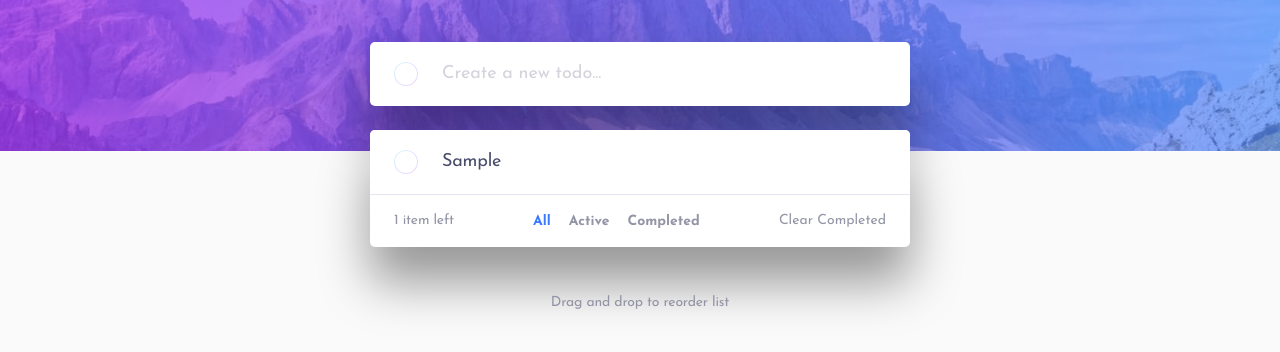
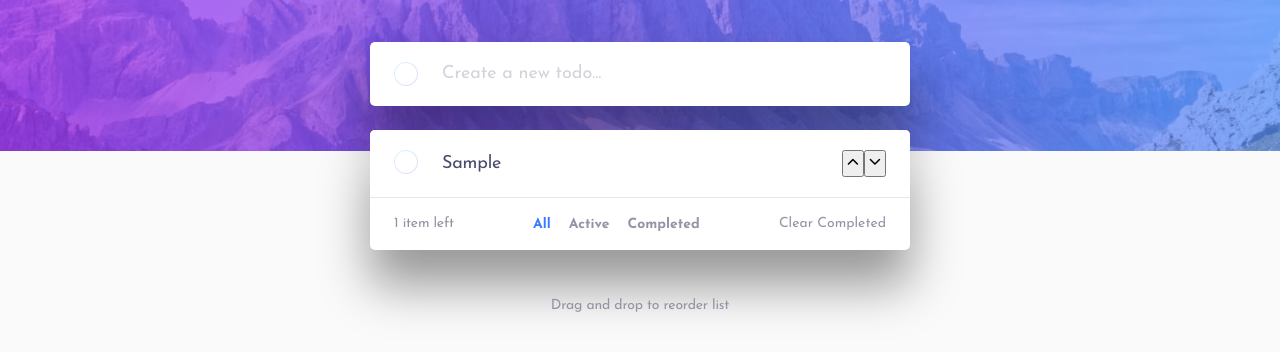
Before and after one commit to karolbanat/fem-todo-app, a website with bundled scripts: page index.html in a window 1280 px wide. Both pictures are taken after typing "Sample" into the empty fields and a click on the button 406 px from the left and 190 px from the top of the page. Shown: the part 116-468 px from the top of the page. Built offline with nearby package versions, Linux system fonts and the light colour scheme.

Commit message:
Move controls creation

```diff
--- a/index.html
+++ b/index.html
@@ -10,6 +10,7 @@
   <link rel="preconnect" href="https://fonts.googleapis.com">
   <link rel="preconnect" href="https://fonts.gstatic.com" crossorigin>
   <link href="https://fonts.googleapis.com/css2?family=Josefin+Sans:wght@400;700&display=swap" rel="stylesheet">
+  <link rel="stylesheet" href="https://cdn.jsdelivr.net/npm/@tabler/icons@latest/iconfont/tabler-icons.min.css">
   <link rel="stylesheet" href="./dist/css/main.min.css">
 
   <title>Frontend Mentor | Todo app</title>
--- a/src/js/element-creators.js
+++ b/src/js/element-creators.js
@@ -19,10 +19,12 @@ const createTaskElement = ({ id, content, status }) => {
 	const checkboxButton = createCheckboxButton(id, status);
 	const taskLabel = createTaskLabel(id, content);
 	const deleteButton = createDeleteTaskButton(id);
+	const moveControls = createMoveControls();
 	/* and append them to task */
 	newTask.appendChild(checkboxButton);
 	newTask.appendChild(taskLabel);
 	newTask.appendChild(deleteButton);
+	newTask.appendChild(moveControls);
 	return newTask;
 };
 
@@ -75,4 +77,33 @@ const createDeleteTaskButton = taskId => {
 	return deleteButton;
 };
 
+const createMoveControls = taskId => {
+	const controlsContainer = document.createElement('div');
+	controlsContainer.classList.add('move-controls');
+	/* creating buttons */
+	const moveUpButton = createMoveButton(taskId, 'up');
+	const moveDownButton = createMoveButton(taskId, 'down');
+	/* appending buttons */
+	controlsContainer.appendChild(moveUpButton);
+	controlsContainer.appendChild(moveDownButton);
+	return controlsContainer;
+};
+
+const createMoveButton = (taskId, direction = 'down') => {
+	const moveButton = document.createElement('button');
+	moveButton.classList.add('move-button', direction === 'down' ? 'move-button--down' : 'move-button--up');
+	moveButton.setAttribute('aria-describedby', taskId);
+	/* hidden text */
+	const moveText = document.createElement('span');
+	moveText.classList.add('visually-hidden');
+	moveText.innerText = `Move task ${direction}`;
+	/* icon */
+	const buttonIcon = document.createElement('i');
+	buttonIcon.classList.add('ti', `ti-chevron-${direction}`);
+	/* appending elements to button */
+	moveButton.appendChild(moveText);
+	moveButton.appendChild(buttonIcon);
+	return moveButton;
+};
+
 export { createTaskElement, createCheckboxButton, createTaskLabel, createDeleteTaskButton };
```
Also changed, not shown: dist/js/main.min.js.
